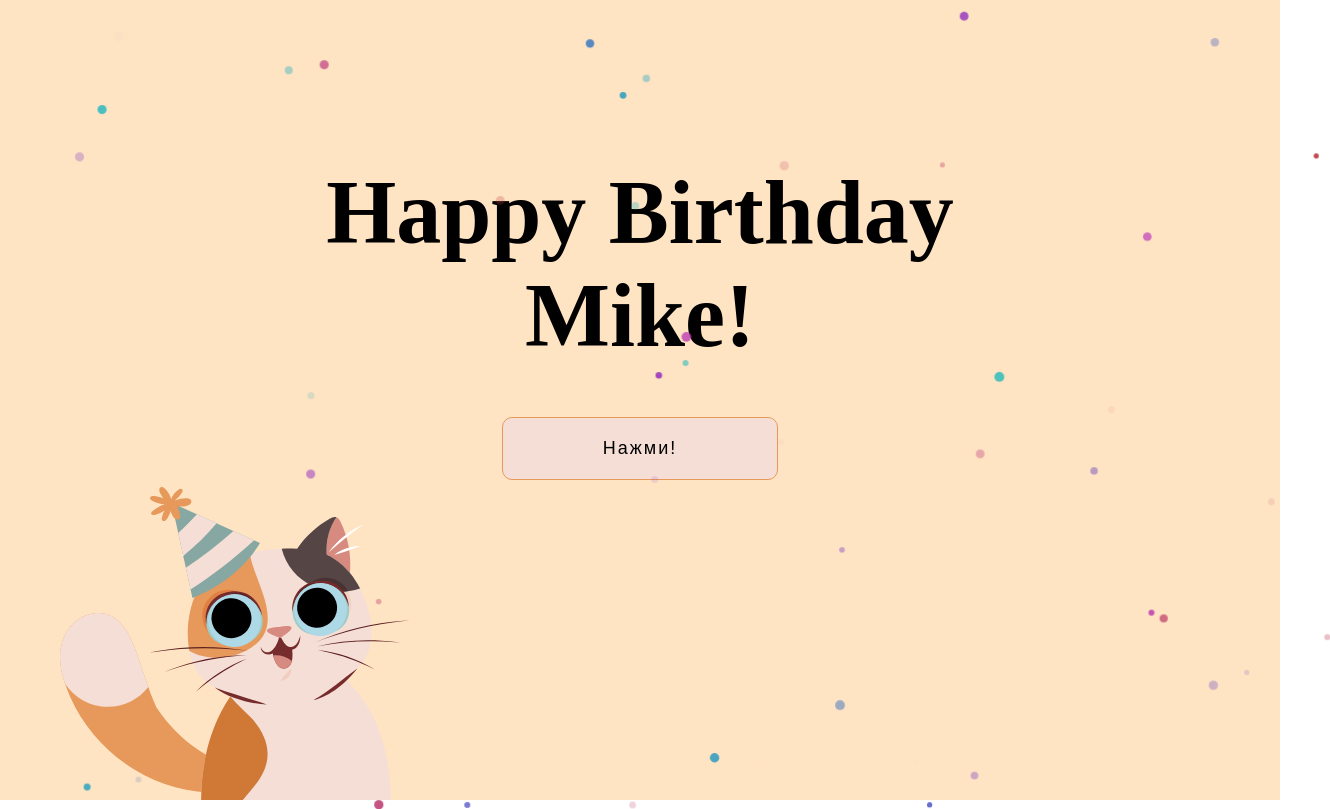
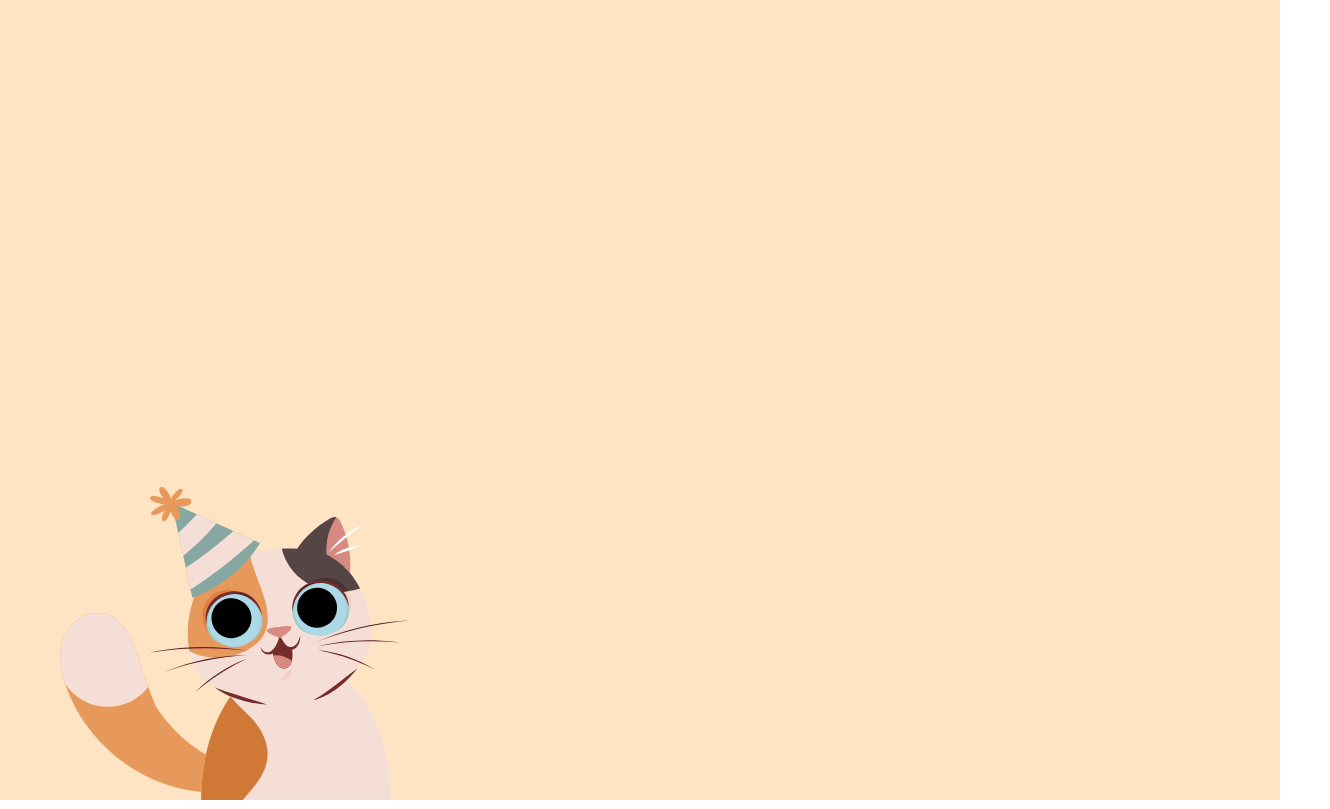
Before and after one commit to Captainlomik/card, a website built with webpack: page dist/index.html in a window 1280 px wide. Both pictures are taken after a click on the button "Нажми!". Shown: the whole page, 1330 px wide, since content can reach past the window. Built offline with nearby package versions, Linux system fonts and the light colour scheme.

Commit message:
del txt block

```diff
--- a/src/index.js
+++ b/src/index.js
@@ -76,7 +76,7 @@ function confetti() {
 
     animm(div);
 
-    if (flag) setTimeout(del, 50000); //Если включено конфети, то удалить
+    if (flag) setTimeout(del, 1000); //Если включено конфети, то удалить
   }
 
   function animm(elm) {
@@ -107,3 +107,41 @@ function confetti() {
 function del() {
   document.querySelector(".dot").remove();
 }
+
+//Удаление блока с текстом
+btn.addEventListener("click", deleteTxt);
+
+function deleteTxt() {
+  gsap.fromTo(
+    ".game",
+    1,
+    {
+      display: "none",
+      opacity: 0,
+    },
+    {
+      display: "block",
+      opacity: 1,
+      duration: 2.5,
+      ease: "slow(0.7, 0.7, false)",
+    }
+  );
+
+  gsap.to(txt, 1, {
+    opacity: 0,
+    display: "none",
+  });
+
+  gsap.fromTo(
+    cat,
+    {
+      opacity: 0,
+      duration: 1,
+    },
+    {
+      opacity: 1,
+      duration: 2.5,
+      ease: "slow(0.7, 0.7, false)",
+    }
+  );
+}
--- a/src/scss/style.scss
+++ b/src/scss/style.scss
@@ -124,3 +124,13 @@ body {
   border-radius: 20px;
   z-index: 2;
 }
+
+
+.game{
+  display: flex;
+  justify-content: center;
+  flex-direction: column;
+  align-items: center;
+  height: 80vh;
+  display: none;
+}
```
Also changed, not shown: dist/bundle.js, dist/index.html, dist/style.css.
